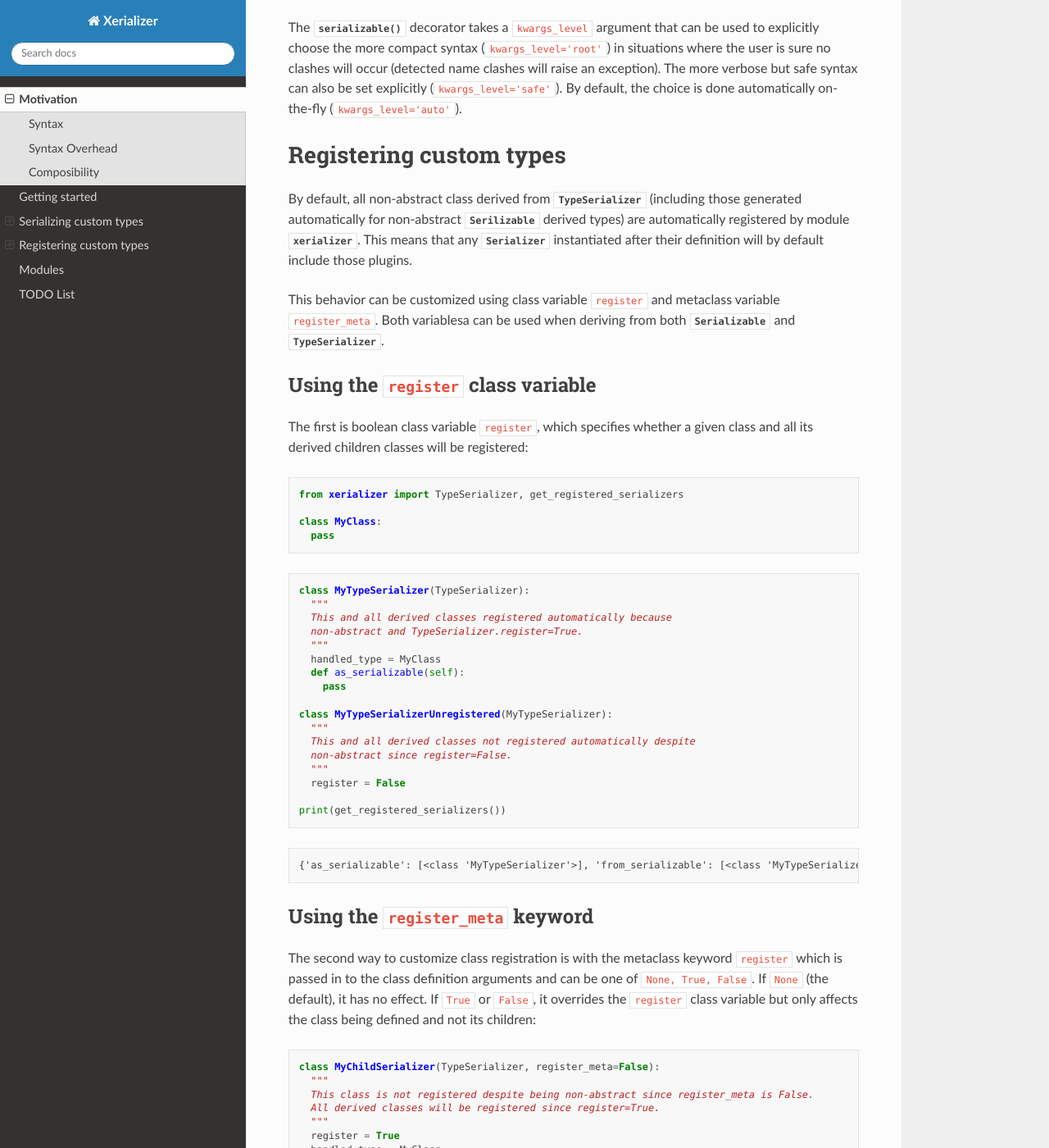
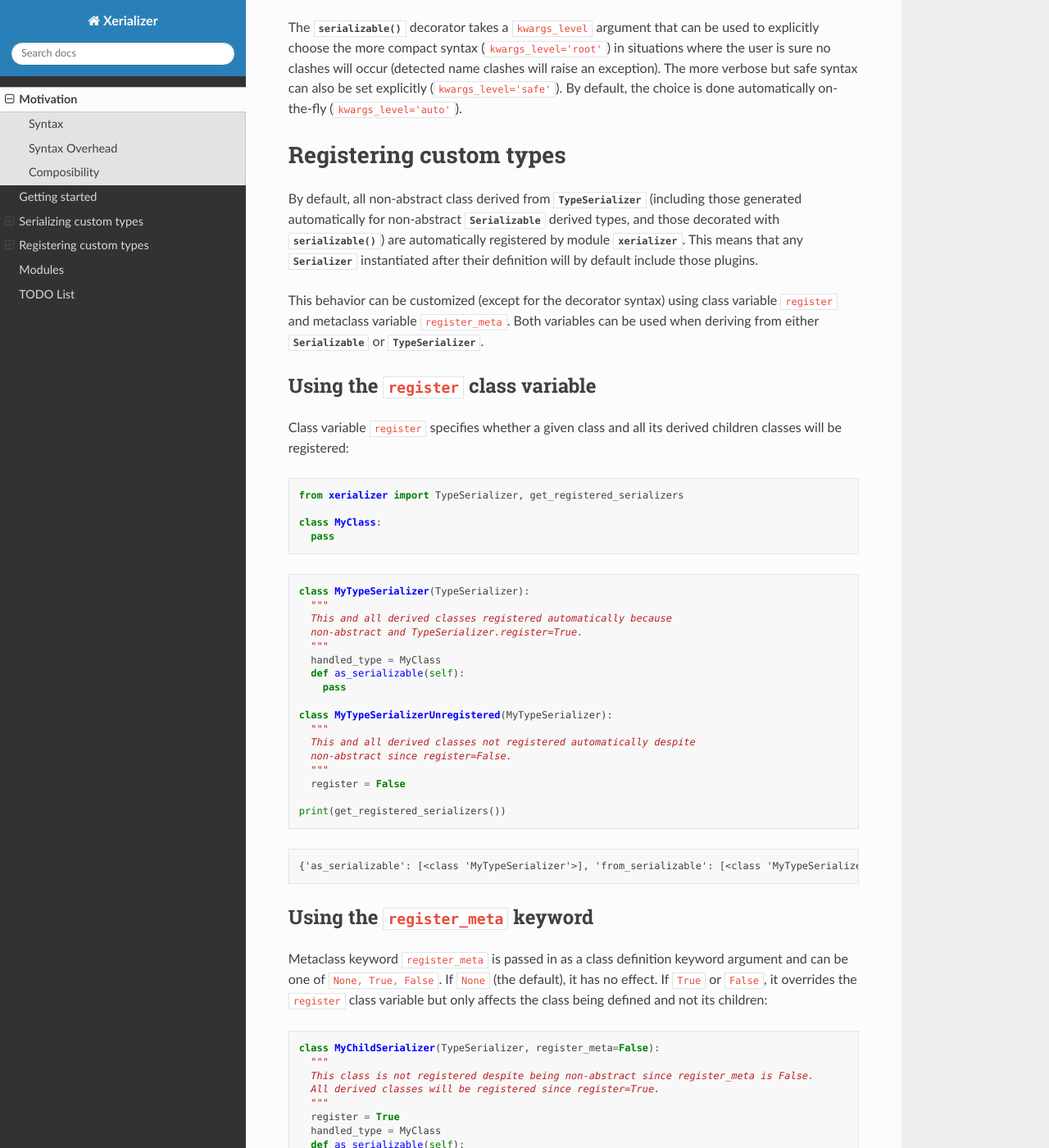
Before and after one commit to zepedaj/xerializer, a Sphinx documentation site: the page built from docs/source/content/intro.rst, in a window 1280 px wide and 1400 px high, scrolled down 4987 px. Shown: the whole window at 82% size. Built offline with Sphinx 7.4.7 and the Read the Docs theme 2.0.0, drawn with Linux system fonts in a browser that asks for light colours; pages that are not in the unit, such as notebooks, are missing from menus; some of the changed text lies outside the part shown.

Commit message:
Xerializer doc cleanup.

```diff
--- a/docs/source/content/intro.rst
+++ b/docs/source/content/intro.rst
@@ -246,22 +246,22 @@ This syntax will create name clashes when one of the variable keywords has the s
 
    {"__type__": "MyClass2", "a": 1, "args": [2, 3], "b": 10, "kwargs": {"c": 20, "d": 30, "args": 40}}
 
-The :meth:`serializable` decorator takes a ``kwargs_level`` argument that can be used to explicitly choose the more compact syntax (``kwargs_level='root'``) in situations where the user is sure no clashes will occur (detected name clashes will raise an exception). The more verbose but safe syntax can also be set explicitly (``kwargs_level='safe'``). By default, the choice is done automatically on-the-fly (``kwargs_level='auto'``).
+The :meth:`~xerializer.serializable` decorator takes a ``kwargs_level`` argument that can be used to explicitly choose the more compact syntax (``kwargs_level='root'``) in situations where the user is sure no clashes will occur (detected name clashes will raise an exception). The more verbose but safe syntax can also be set explicitly (``kwargs_level='safe'``). By default, the choice is done automatically on-the-fly (``kwargs_level='auto'``).
 
 
 
 Registering custom types
 -------------------------
 
-By default, all non-abstract class derived from :class:`TypeSerializer` (including those generated automatically for non-abstract :class:`Serilizable` derived types) are automatically registered by module :mod:`xerializer`. This means that any :class:`Serializer` instantiated after their definition will by default include those plugins.
+By default, all non-abstract class derived from :class:`~xerializer.TypeSerializer` (including those generated automatically for non-abstract :class:`~xerializer.Serializable` derived types, and those decorated with :meth:`~xerializer.serializable`) are automatically registered by module :mod:`xerializer`. This means that any :class:`Serializer` instantiated after their definition will by default include those plugins.
 
-This behavior can be customized using class variable ``register`` and metaclass variable ``register_meta``. Both variablesa can be used when deriving from both :class:`Serializable` and :class:`TypeSerializer`.
+This behavior can be customized (except for the decorator syntax) using class variable ``register`` and metaclass variable ``register_meta``. Both variables can be used when deriving from either :class:`Serializable` or :class:`TypeSerializer`.
 
 
 Using the ``register`` class variable
 ========================================
 
-The first is boolean class variable ``register``, which specifies whether a given class and all its derived children classes will be registered:
+Class variable ``register`` specifies whether a given class and all its derived children classes will be registered:
 
 .. testcode:: register,register_meta
 
@@ -304,7 +304,7 @@ The first is boolean class variable ``register``, which specifies whether a give
 Using the ``register_meta`` keyword
 ===============================================
 
-The second way to customize class registration is with the metaclass keyword ``register`` which is passed in to the class definition arguments and can be one of ``None, True, False``. If ``None`` (the default), it has no effect. If ``True`` or ``False``, it overrides the ``register`` class variable but only affects the class being defined and not its children:
+Metaclass keyword ``register_meta`` is passed in as a class definition keyword argument and can be one of ``None, True, False``. If ``None`` (the default), it has no effect. If ``True`` or ``False``, it overrides the ``register`` class variable but only affects the class being defined and not its children:
 
 .. testcode:: register_meta
    :hide:
```
Also changed, not shown: other parts of docs/source/content/intro.rst (+1 -1 lines).
